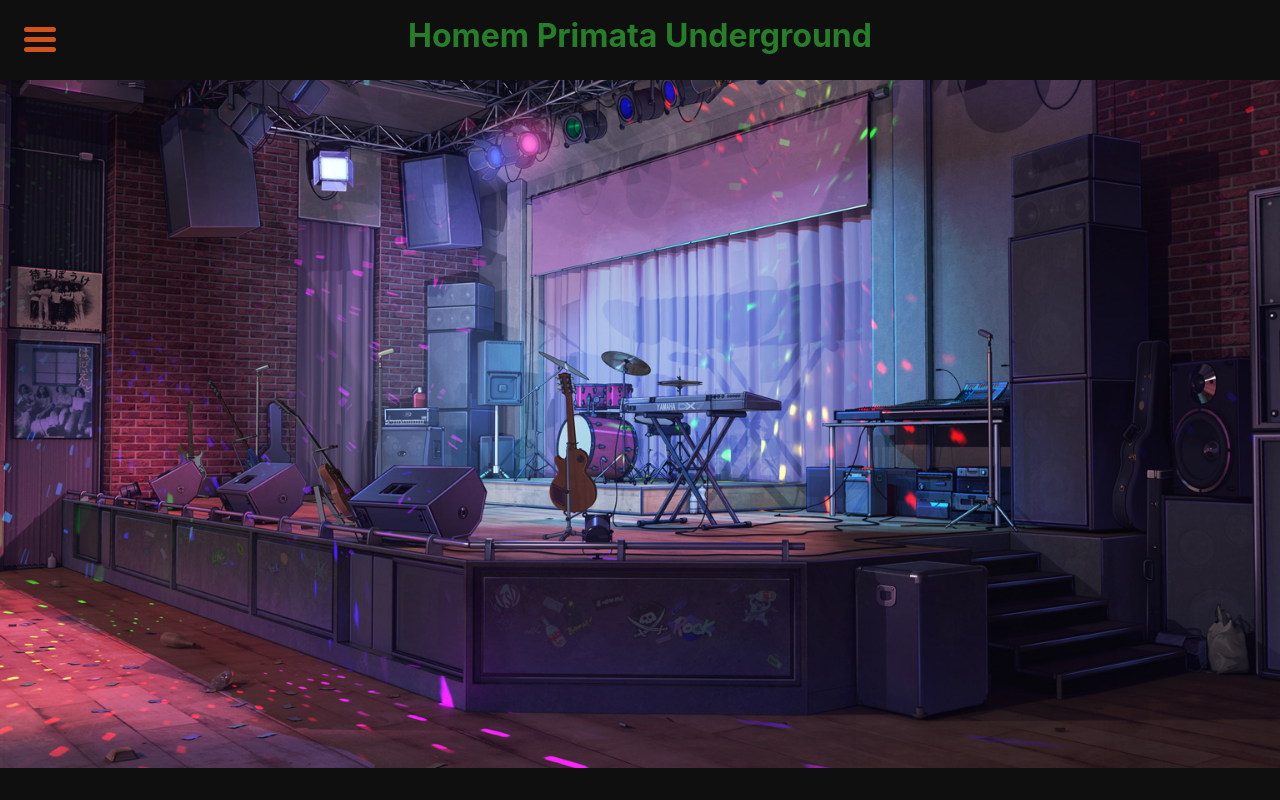
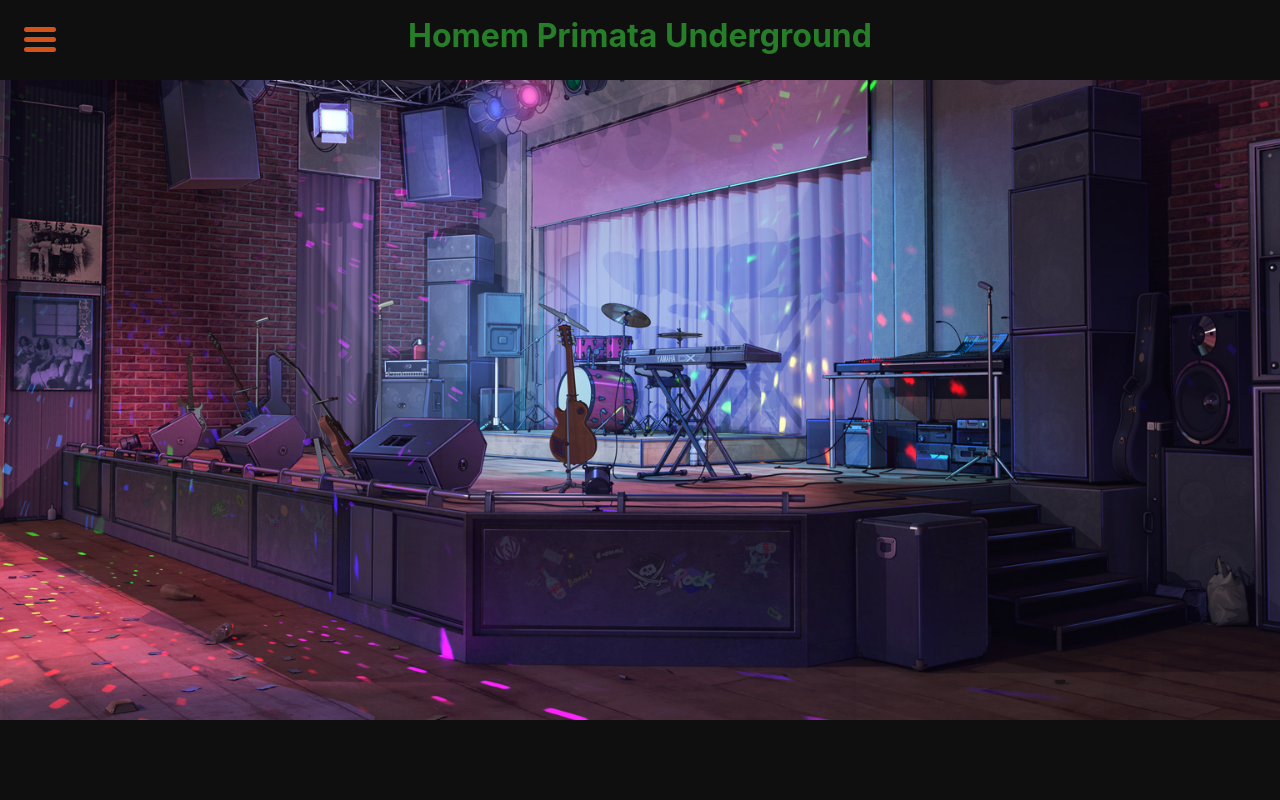
Before and after one commit to oliveirabruno01/hpux-next-dapp-test, a Next.js app: page / in a window 1280 px wide. Shown: the top 800 px of the page. Built offline with nearby package versions, Linux system fonts and the light colour scheme.

Commit message:
Add swipe gesture to menu header controller

```diff
--- a/components/header/Header.module.scss
+++ b/components/header/Header.module.scss
@@ -8,7 +8,14 @@ $animation: 2s ease both;
     display: flex;
     flex-direction: row;
     justify-content: center;
-    height: 3rem;
+
+    .pageContent {
+        position: fixed;
+        top: 0px;
+        left: 0px;
+        width: 100vw;
+        height: 100vh;
+    }
 
     .header {
         position: fixed;
--- a/components/header/Header.tsx
+++ b/components/header/Header.tsx
@@ -5,9 +5,10 @@ import styles from "./Header.module.scss"
 
 import { Menu } from '../menu/Menu'
 
+import { useSwipeable } from 'react-swipeable'
+
 export function Header() {
     const [sidebar, setSidebar] = useState(false)
-
     const showSidebar = () => setSidebar(!sidebar)
 
     const contentClassname = sidebar ?
@@ -15,11 +16,27 @@ export function Header() {
         : styles.menuContainer;
 
     const buttonClassname = sidebar ?
-    `${styles.navIcon} ${styles.open}`
-    : styles.navIcon;
+        `${styles.navIcon} ${styles.open}`
+        : styles.navIcon;
+
+    const handlers = useSwipeable({
+        trackMouse: true,
+        onSwipedRight: () => {
+            if (!sidebar) {
+                showSidebar()
+            }
+        },
+
+        onSwipedLeft: () => {
+            if (sidebar) {
+                showSidebar()
+            }
+        },
+        });
 
     return (
         <div className={styles.container}>
+            <div className={styles.pageContent} {...handlers}></div>
             <div className={styles.header}></div>
             <div className={contentClassname}><Menu></Menu></div>
             <div className={buttonClassname} onClick={showSidebar}>
--- a/components/menu/Menu.tsx
+++ b/components/menu/Menu.tsx
@@ -2,7 +2,6 @@ import React from "react"
 import styles from "./Menu.module.scss"
 
 import { MenuItem } from "../menuItem/MenuItem"
-
 
 export function Menu() {
     return (
--- a/package.json
+++ b/package.json
@@ -21,6 +21,7 @@
     "@types/react-dom": "^18.0.5",
     "eslint": "8.16.0",
     "eslint-config-next": "12.1.6",
+    "react-swipeable": "^7.0.0",
     "sass": "^1.52.1",
     "typescript": "4.7.2"
   }
--- a/pages/_app.tsx
+++ b/pages/_app.tsx
@@ -1,8 +1,21 @@
 import '../styles/globals.scss'
 import type { AppProps } from 'next/app'
 
+import { Header } from '../components/header/Header'
+
+import { useSwipeable } from 'react-swipeable'
+import { useState } from 'react'
+
 function MyApp({ Component, pageProps }: AppProps) {
-  return <Component {...pageProps} />
+  const [menuIsOpen, setMenuIsOpen] = useState(false)
+  const toggleMenu = () => setMenuIsOpen(menuIsOpen)
+
+  return (
+    <div>
+      <Header/>
+      <Component {...pageProps}/>
+    </div>
+  )
 }
 
 export default MyApp
--- a/pages/index.tsx
+++ b/pages/index.tsx
@@ -3,9 +3,9 @@ import Head from 'next/head'
 import Image from 'next/image'
 import styles from '../styles/Home.module.scss'
 
+import bannerImg from '../public/images/wild_night_club_by_arsenixc_dalmmwa.jpg'
+
 import { Header } from '../components/header/Header'
-
-import bannerImg from '../public/images/wild_night_club_by_arsenixc_dalmmwa.jpg'
 
 const Home: NextPage = () => {
   return (
@@ -15,8 +15,6 @@ const Home: NextPage = () => {
         <meta name="description" content="Generated by create next app" />
         <link rel="icon" href="/favicon.ico" />
       </Head>
-
-      <Header></Header>
 
       <div className={styles.imageBanner}>
         <Image
--- a/pages/madruga.tsx
+++ b/pages/madruga.tsx
@@ -15,8 +15,6 @@ const Madruga: NextPage = () => {
                 <link rel="icon" href="/favicon.ico" />
             </Head>
 
-            <Header></Header>
-
             <main className={styles.main}>
                 <h2>Lorem ipsum dolor sit amet consectetur adipisicing elit. Unde animi amet cupiditate exercitationem commodi minus odit consequuntur? Quis velit eos impedit nostrum laboriosam fugiat commodi magni, corrupti cumque illum repudiandae autem dolorem ullam ab, odit consectetur harum? Eius, laudantium fugit. Molestias eius soluta explicabo totam nemo, repellat aspernatur debitis distinctio quod quae eos tenetur quibusdam maxime porro a eveniet sed quas rerum fuga animi placeat deleniti amet. Animi doloremque impedit accusantium expedita itaque? Enim, doloribus! Sapiente eos impedit quod voluptatibus, omnis voluptate facere, numquam ullam rerum suscipit neque ratione nisi dolorum. Nulla unde, quia quaerat incidunt adipisci dicta reiciendis dolorem.</h2>
             </main>
--- a/styles/Madruga.module.scss
+++ b/styles/Madruga.module.scss
@@ -1,5 +1,6 @@
 .container {
     main {
+        margin-top: 2rem;
         padding: 2rem;
         color: white;
     }
```
Also changed, not shown: styles/globals.scss (line endings or trailing spaces), 1 other file (tests, documents, lock files or other folders).
